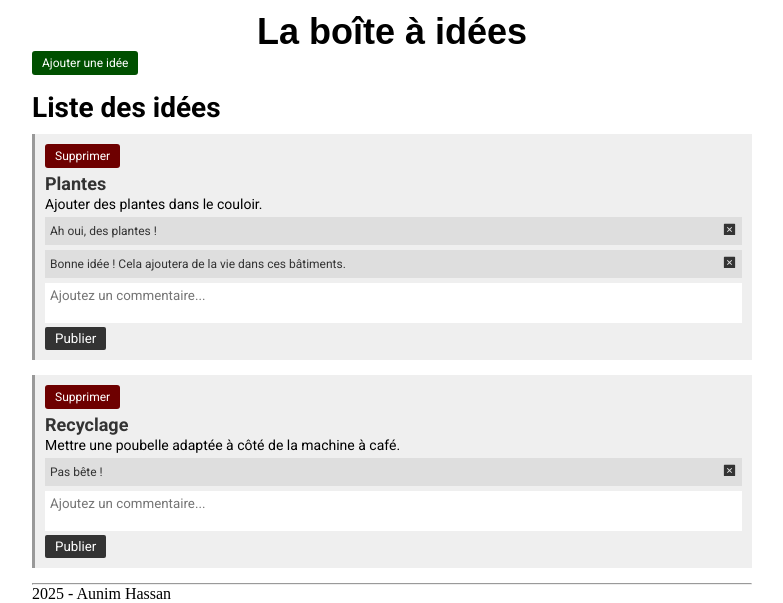
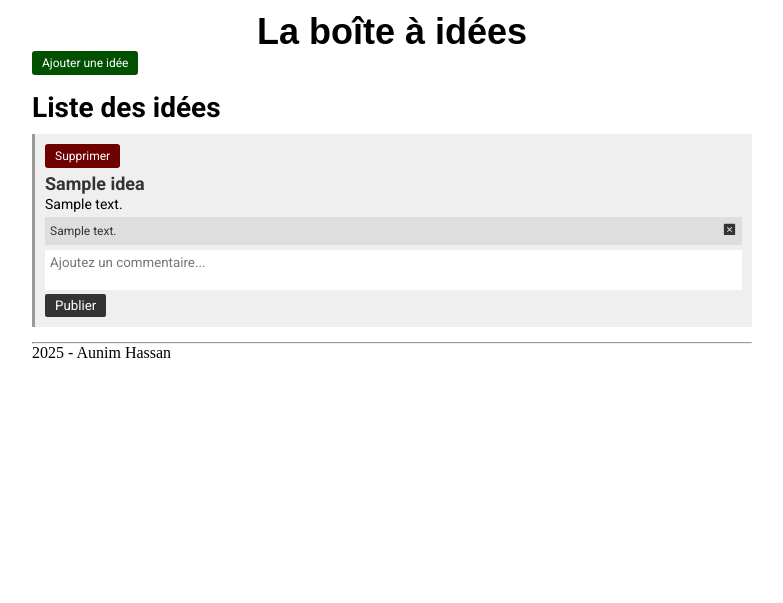
Before and after one commit to aunimhsn/web-project-ideabox-screencast, a PHP site: page / in a window 1280 px wide. Shown: the part 204-807 px from the top of the page, without its empty margins (248-1031 px from the left). After the commit the page ends 562 px from the top, so only its background shows below. Run offline with PHP 8.4, Linux system fonts and the light colour scheme; tables that the repository leaves empty hold one stand-in row (values such as "Sample post"); some web fonts are replaced.

Commit message:
fin-seance-4

```diff
--- a/add-idea.html
+++ b/add-idea.php
@@ -15,13 +15,15 @@
     </header>
 
     <main>
-        <a href="./index.html" class="home-link">Revenir à l'accueil</a>
+        <a href="./index.php" class="home-link">Revenir à l'accueil</a>
         <h2 class="subtitle">Ajouter une idée</h2>
 
-        <form action="#" method="post" class="add-idea-form">
+        <form action="./store-idea.php" method="post" class="add-idea-form">
             <input type="text" name="idea-title" required class="add-idea-title" placeholder="Titre de l'idée...">
             <textarea name="idea-content" placeholder="Décrire votre idée..." required class="add-idea-content"></textarea>
             <button type="submit" class="add-idea">Publier</button>
+
+            <input type="hidden" name="user-id" value="1">
         </form>
     </main>
 
--- /dev/null
+++ b/database/config.php
@@ -0,0 +1,9 @@
+<?php
+
+$host = 'localhost';
+$database = 'ideabox_db';
+$username = 'root';
+$password = 'root';
+
+$dsn = "mysql:host=$host;dbname=$database;charset=UTF8";
+$pdo = new PDO($dsn, $username, $password, [PDO::ATTR_ERRMODE => PDO::ERRMODE_EXCEPTION]);
--- /dev/null
+++ b/database/queries/comment.php
@@ -0,0 +1,22 @@
+<?php
+
+function getCommentsByIdea(PDO $pdo, int $ideaId): array {
+    $sql = 'select * from comments where ideas_id = :ideaId';
+    $stmt = $pdo->prepare($sql);
+    $stmt->execute(['ideaId' => $ideaId]);
+    $comments = $stmt->fetchAll(PDO::FETCH_ASSOC);
+
+    return $comments;
+}
+
+function addComment(PDO $pdo, string $content, int $ideaId, int $userId): void {
+    $sql = 'insert into comments (content, ideas_id, users_id) values (:content, :ideaId, :userId)';
+    $stmt = $pdo->prepare($sql);
+    $stmt->execute(['content' => $content, 'ideaId' => $ideaId, 'userId' => $userId]);
+}
+
+function deleteCommentById(PDO $pdo, int $commentId): void {
+    $sql = 'delete from comments where id = :commentId';
+    $stmt = $pdo->prepare($sql);
+    $stmt->execute(['commentId' => $commentId]);
+}
--- /dev/null
+++ b/database/queries/idea.php
@@ -0,0 +1,27 @@
+<?php
+
+function getIdeas(PDO $pdo, string $order = 'asc'): array {
+    $sql = 'select * from ideas order by created_at ' . $order;
+    $stmt = $pdo->query($sql);
+    $ideas = $stmt->fetchAll(PDO::FETCH_ASSOC);
+
+    return $ideas;
+}
+
+function addIdea(PDO $pdo, string $title, string $content, int $userId) {
+    $sql = 'insert into ideas (title, content, users_id) values (:title, :content, :userId)';
+    $stmt = $pdo->prepare($sql);
+    $stmt->execute(['title' => $title, 'content' => $content, 'userId' => $userId]);
+}
+
+function deleteIdeaById(PDO $pdo, int $ideaId) {
+    // Delete linked comments
+    $sql = 'delete from comments where ideas_id = :ideaId';
+    $stmt = $pdo->prepare($sql);
+    $stmt->execute(['ideaId' => $ideaId]);
+
+    // Delete idea
+    $sql = 'delete from ideas where id = :ideaId';
+    $stmt = $pdo->prepare($sql);
+    $stmt->execute(['ideaId' => $ideaId]);
+}
--- a/index.html
+++ /dev/null
@@ -1,89 +0,0 @@
-<!DOCTYPE html>
-<html lang="en">
-<head>
-    <meta charset="UTF-8">
-    <meta name="viewport" content="width=device-width, initial-scale=1.0">
-    <title>La boîte à idées</title>
-    <link rel="stylesheet" href="./css/main.css">
-</head>
-<body>
-    <header>
-        <img class="logo" src="./images/logo.png" alt="logo-la-boite-a-idees" width="100">
-        <h1 class="title">La boîte à idées</h1>
-    </header>
-
-    <main>
-        <a href="./add-idea.html" class="add-idea-link">Ajouter une idée</a>
-        <h2 class="subtitle">Liste des idées</h2>
-
-        <div class="ideas">
-            <div class="idea">
-                <a href="#" class="idea-delete">Supprimer</a>
-                <h3 class="idea-title">Plantes</h3>
-                <p class="idea-content">
-                    Ajouter des plantes dans le couloir.
-                </p>
-                <div class="comments">
-                    <div class="comment">
-                        <p class="comment-content">Ah oui, des plantes !</p>
-                        <a href="#">
-                            <!-- Croix de suppression -->
-                            <svg class="comment-delete" width="20" xmlns="http://www.w3.org/2000/svg" viewBox="0 0 24 24">
-                                <path d="m21 3.998c0-.478-.379-1-1-1h-16c-.62 0-1 .519-1 1v16c0 .621.52 1 1 1h16c.478 0 1-.379 1-1zm-8.991 6.932 2.717-2.718c.146-.146.338-.219.53-.219.405 0 .751.325.751.75 0 .193-.073.384-.219.531l-2.718 2.717 2.728 2.728c.147.147.22.339.22.531 0 .427-.349.75-.75.75-.192 0-.384-.073-.531-.219l-2.728-2.728-2.728 2.728c-.146.146-.339.219-.531.219-.401 0-.75-.323-.75-.75 0-.192.073-.384.22-.531l2.728-2.728-2.722-2.722c-.146-.147-.219-.338-.219-.531 0-.425.346-.749.75-.749.192 0 .384.073.53.219z" fill-rule="nonzero"/>
-                            </svg>
-                        </a>
-                    </div>
-                    <div class="comment">
-                        <p class="comment-content">
-                            Bonne idée ! Cela ajoutera de la vie dans ces bâtiments.
-                        </p>
-                        <a href="#">
-                            <!-- Croix de suppression -->
-                            <svg class="comment-delete" width="20" xmlns="http://www.w3.org/2000/svg" viewBox="0 0 24 24">
-                                <path d="m21 3.998c0-.478-.379-1-1-1h-16c-.62 0-1 .519-1 1v16c0 .621.52 1 1 1h16c.478 0 1-.379 1-1zm-8.991 6.932 2.717-2.718c.146-.146.338-.219.53-.219.405 0 .751.325.751.75 0 .193-.073.384-.219.531l-2.718 2.717 2.728 2.728c.147.147.22.339.22.531 0 .427-.349.75-.75.75-.192 0-.384-.073-.531-.219l-2.728-2.728-2.728 2.728c-.146.146-.339.219-.531.219-.401 0-.75-.323-.75-.75 0-.192.073-.384.22-.531l2.728-2.728-2.722-2.722c-.146-.147-.219-.338-.219-.531 0-.425.346-.749.75-.749.192 0 .384.073.53.219z" fill-rule="nonzero"/>
-                            </svg>
-                        </a>
-                    </div>
-                </div>
-                <form action="#" method="post">
-                    <textarea class="add-comment-content"
-                                name="comment-content"
-                                placeholder="Ajoutez un commentaire..."
-                                required></textarea>
-                    <button class="add-comment" type="submit">Publier</button>
-                </form>
-            </div>
-            <div class="idea">
-                <a href="#" class="idea-delete">Supprimer</a>
-                <h3 class="idea-title">Recyclage</h3>
-                <p class="idea-content">
-                    Mettre une poubelle adaptée à côté de la machine à café.
-                </p>
-                <div class="comments">
-                    <div class="comment">
-                        <p class="comment-content">Pas bête !</p>
-                        <a href="#">
-                            <!-- Croix de suppression -->
-                            <svg class="comment-delete" width="20" xmlns="http://www.w3.org/2000/svg" viewBox="0 0 24 24">
-                                <path d="m21 3.998c0-.478-.379-1-1-1h-16c-.62 0-1 .519-1 1v16c0 .621.52 1 1 1h16c.478 0 1-.379 1-1zm-8.991 6.932 2.717-2.718c.146-.146.338-.219.53-.219.405 0 .751.325.751.75 0 .193-.073.384-.219.531l-2.718 2.717 2.728 2.728c.147.147.22.339.22.531 0 .427-.349.75-.75.75-.192 0-.384-.073-.531-.219l-2.728-2.728-2.728 2.728c-.146.146-.339.219-.531.219-.401 0-.75-.323-.75-.75 0-.192.073-.384.22-.531l2.728-2.728-2.722-2.722c-.146-.147-.219-.338-.219-.531 0-.425.346-.749.75-.749.192 0 .384.073.53.219z" fill-rule="nonzero"/>
-                            </svg>
-                        </a>
-                    </div>
-                </div>
-                <form action="#" method="post">
-                    <textarea class="add-comment-content"
-                                name="comment-content"
-                                placeholder="Ajoutez un commentaire..."
-                                required></textarea>
-                    <button class="add-comment" type="submit">Publier</button>
-                </form>
-            </div>
-        </div>
-    </main>
-
-    <footer>
-        <hr>
-        2025 - Aunim Hassan
-    </footer>
-</body>
-</html>
--- /dev/null
+++ b/index.php
@@ -0,0 +1,81 @@
+<?php
+include('./database/config.php');
+include('./database/queries/idea.php');
+include('./database/queries/comment.php');
+
+?>
+
+
+
+<!DOCTYPE html>
+<html lang="en">
+<head>
+    <meta charset="UTF-8">
+    <meta name="viewport" content="width=device-width, initial-scale=1.0">
+    <title>La boîte à idées</title>
+    <link rel="stylesheet" href="./css/main.css">
+</head>
+<body>
+    <header>
+        <img class="logo" src="./images/logo.png" alt="logo-la-boite-a-idees" width="100">
+        <h1 class="title">La boîte à idées</h1>
+    </header>
+
+    <main>
+        <a href="./add-idea.php" class="add-idea-link">Ajouter une idée</a>
+        <h2 class="subtitle">Liste des idées</h2>
+
+        <div class="ideas">
+
+            <?php
+            $ideas = getIdeas($pdo, 'desc');
+            foreach($ideas as $idea)
+            {
+            ?>
+            <div class="idea">
+                <a href="./delete-idea.php?id=<?=$idea['id']?>" class="idea-delete">Supprimer</a>
+                <h3 class="idea-title"><?=$idea['title']?></h3>
+                <p class="idea-content">
+                    <?=$idea['content']?>
+                </p>
+                <div class="comments">
+                    <?php
+                    $comments = getCommentsByIdea($pdo, $idea['id']);
+                    foreach($comments as $comment)
+                    {
+                    ?>
+                    <div class="comment">
+                        <p class="comment-content"><?=$comment['content']?></p>
+                        <a href="./delete-comment.php?id=<?=$comment['id']?>">
+                            <!-- Croix de suppression -->
+                            <svg class="comment-delete" width="20" xmlns="http://www.w3.org/2000/svg" viewBox="0 0 24 24">
+                                <path d="m21 3.998c0-.478-.379-1-1-1h-16c-.62 0-1 .519-1 1v16c0 .621.52 1 1 1h16c.478 0 1-.379 1-1zm-8.991 6.932 2.717-2.718c.146-.146.338-.219.53-.219.405 0 .751.325.751.75 0 .193-.073.384-.219.531l-2.718 2.717 2.728 2.728c.147.147.22.339.22.531 0 .427-.349.75-.75.75-.192 0-.384-.073-.531-.219l-2.728-2.728-2.728 2.728c-.146.146-.339.219-.531.219-.401 0-.75-.323-.75-.75 0-.192.073-.384.22-.531l2.728-2.728-2.722-2.722c-.146-.147-.219-.338-.219-.531 0-.425.346-.749.75-.749.192 0 .384.073.53.219z" fill-rule="nonzero"/>
+                            </svg>
+                        </a>
+                    </div>
+                    <?php
+                    }
+                    ?>
+                </div>
+                <form action="./store-comment.php" method="post">
+                    <input type="hidden" name="idea-id" value="<?=$idea['id']?>">
+                    <input type="hidden" name="user-id" value="1">
+                    <textarea class="add-comment-content"
+                                name="comment-content"
+                                placeholder="Ajoutez un commentaire..."
+                                required></textarea>
+                    <button class="add-comment" type="submit">Publier</button>
+                </form>
+            </div>
+            <?php
+            }
+            ?>
+        </div>
+    </main>
+
+    <footer>
+        <hr>
+        2025 - Aunim Hassan
+    </footer>
+</body>
+</html>
```
Also changed, not shown: delete-comment.php (added, +14 -0 lines), delete-idea.php (added, +14 -0 lines), error.php (added, +11 -0 lines), store-comment.php (added, +14 -0 lines), store-idea.php (added, +9 -0 lines), test.php (added, +20 -0 lines), 10 other files.
